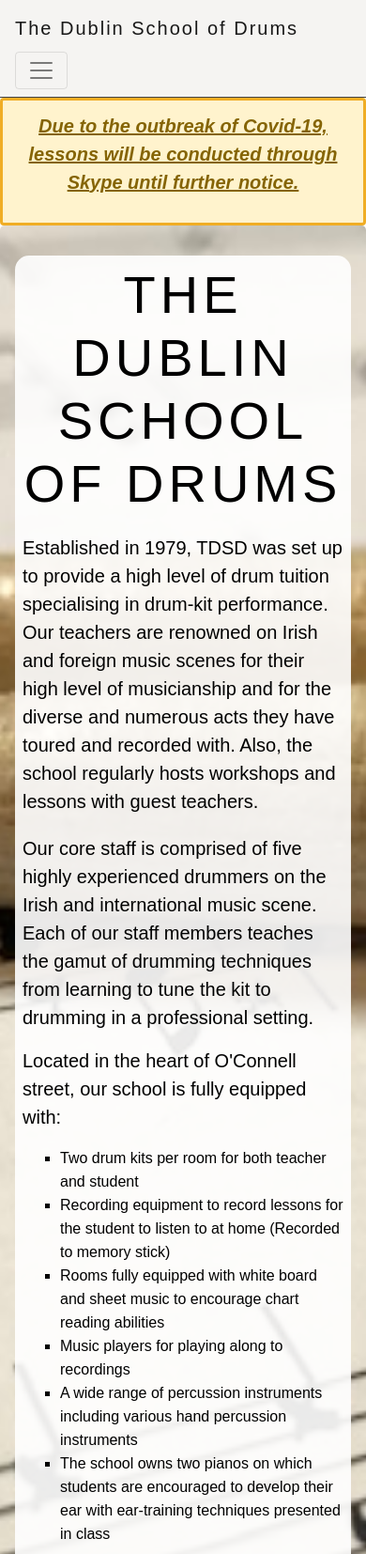
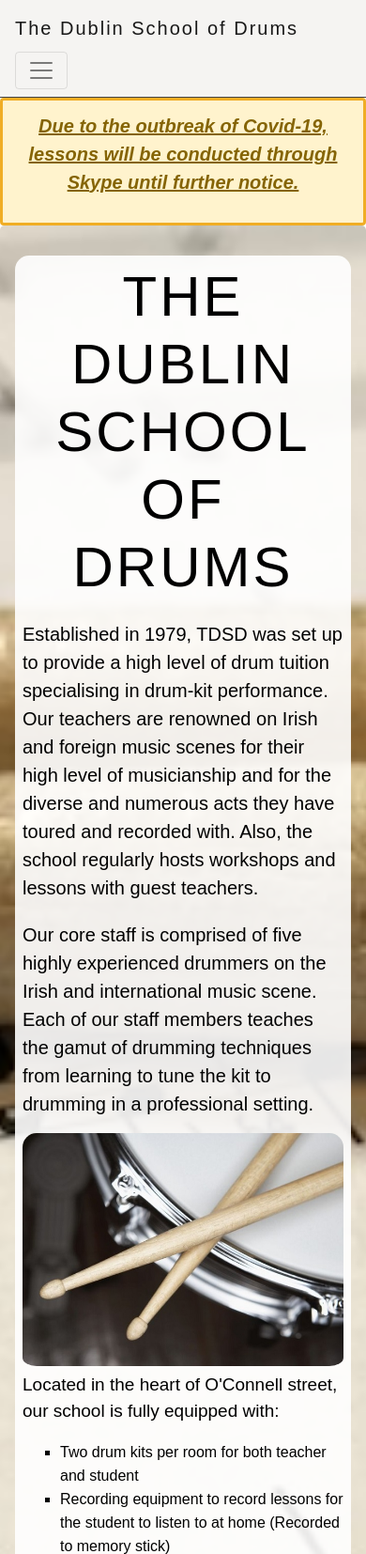
Before and after one commit to Code-Institute-Submissions/The-Dublin-School-of-Drums--MS1, a plain HTML site: page index.html in a window 390 px wide. Shown: the top 1654 px of the page at 94% size. Drawn offline with nearby package versions, Linux system fonts and the light colour scheme; a web font is replaced by a local one.

Commit message:
Index image added..Carousel images modified

```diff
--- a/assets/css/css.css
+++ b/assets/css/css.css
@@ -48,7 +48,8 @@ nav {
 
 .index-head {
     font-family: "Big Shoulders Stencil Text" , sans-serif;
-    letter-spacing: 5px;
+    letter-spacing: 3px;
+    font-size: 60px;
 }
 
 .index-pic {
@@ -111,8 +112,8 @@ ul {
 }
 
 .students {
-    width: 150x;
-    height: 145px;
+    width: 205x;
+    height: 205px;
     border-radius: 50%;
 }
 
@@ -132,6 +133,18 @@ ul {
     background-color:  rgba(255,255,255, 0.9);
     padding: 25px;
     border-radius: 15px;
+}
+
+.sticks {
+    width: 100%;
+    border-radius: 15px;
+    padding-bottom: 6px;
+}
+
+@media only screen and (max-width: 990px) {
+.students {
+    display: none;
+}
 }
 
 /*--------------------------------------------------------------------------------Teachers Page */
--- a/index.html
+++ b/index.html
@@ -76,8 +76,11 @@
             setting.
         </p>
     <div class="row">
+        <div class="col-12 d-md-none">
+            <img src="assets/images/index-pic2.jpg" alt="Sticks on snare" class="sticks">
+        </div>
         <div class="col-12 col-md-6">
-          <p style="font-size: 20px;">Located in the heart of O'Connell street, our school is fully equipped with:</p>
+          <p style="font-size: 19px;">Located in the heart of O'Connell street, our school is fully equipped with:</p>
         </div>
         <div class="col-12 col-md-6">
           <ul>
@@ -93,12 +96,9 @@
     </div>
            <p class="lead">Included in your enrollment at the school is access to our exclusive lessons page. Here the student will find regularly
                added videos ranging from basic videos on rudiments to higher concept videos such as extended soloing in a jazz context.
-           </p>
-             <br>
+           </p><br>
            <p class="center lead"><strong>For more information or to enroll </strong><br>
                <a href="contact.html" class="text-uppercase"><button type="button" class="btn btn-outline-danger btn-lg">Contact Us</button></a></p>
-
-
     </div>
  </div>
 </section>
```
Also changed, not shown: assets/images/index-pic2.jpg (added), teachers.html (indentation only). Lines whose indentation alone changed are shown as unchanged.
